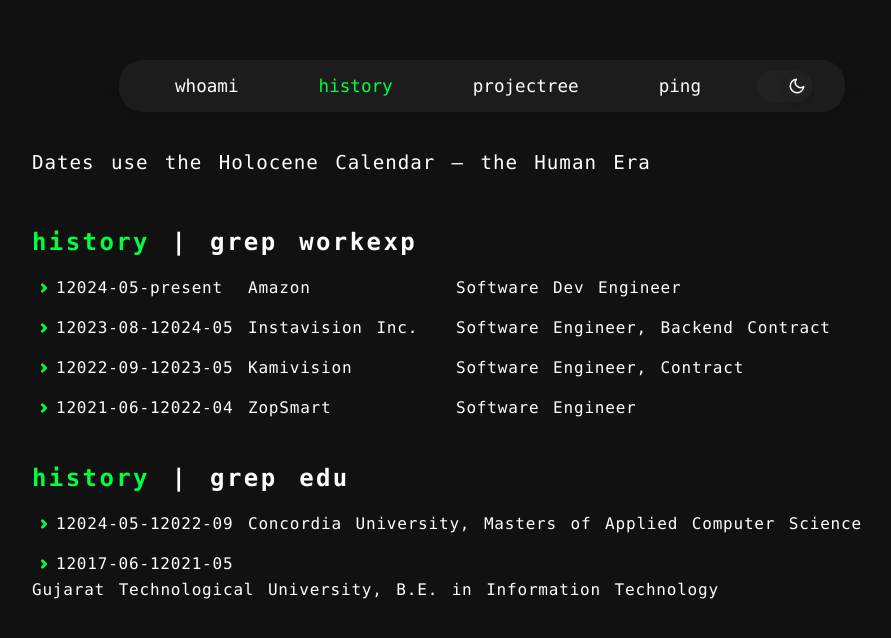
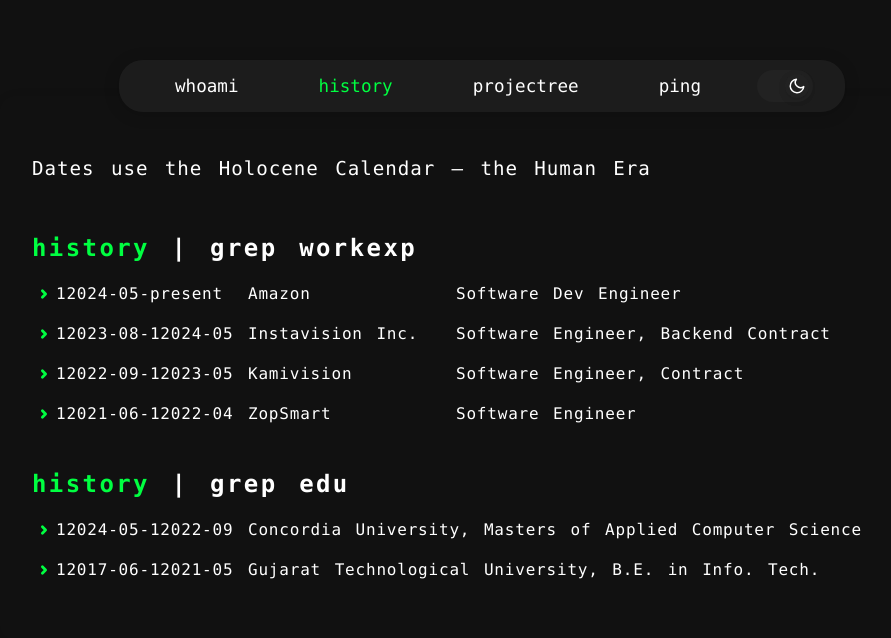
Before and after one commit to akshitdesai/akshitdesai.github.io, a React (Create React App) app: page / in a window 1280 px wide. Both pictures are taken after a click on the button "history". Shown: the top 638 px of the page, without its empty margins (158-1049 px from the left). Built offline with nearby package versions, Linux system fonts and the light colour scheme.

Commit message:
update education section in history

```diff
--- a/src/data/edu.json
+++ b/src/data/edu.json
@@ -5,6 +5,7 @@
 		"institute": "Concordia University",
         "colorN": 9,
 		"degree": "Masters of Applied Computer Science",
+        "colorND": 7,
 		"description": [
 			"GPA: 3.8/4.3"
 		],
@@ -25,7 +26,8 @@
 		"endDate": "12021-05",
 		"institute": "Gujarat Technological University",
         "colorN": 7,
-		"degree": "B.E. in Information Technology",
+		"degree": "B.E. in Info. Tech.",
+        "colorND": 4,
 		"description": [
 			"G. H. Patel College of Engineering and Technology",
 			"CGPA: 9.38/10"
--- a/src/pages/History.tsx
+++ b/src/pages/History.tsx
@@ -182,7 +182,9 @@
                 {openIdx && openIdx.type === 'edu' && openIdx.idx === idx
                   ? <>{colorFirstN(ed.institute,  ed.colorN)}</>
                   : ed.institute}
-                <span className="edu-degree">, {ed.degree}</span>
+                <span className="edu-degree">, {openIdx && openIdx.type === 'edu' && openIdx.idx === idx
+                  ? <>{colorFirstN(ed.degree, ed.colorND)}</>
+                  : ed.degree}</span>
               </span>
             </li>
             <li
```
